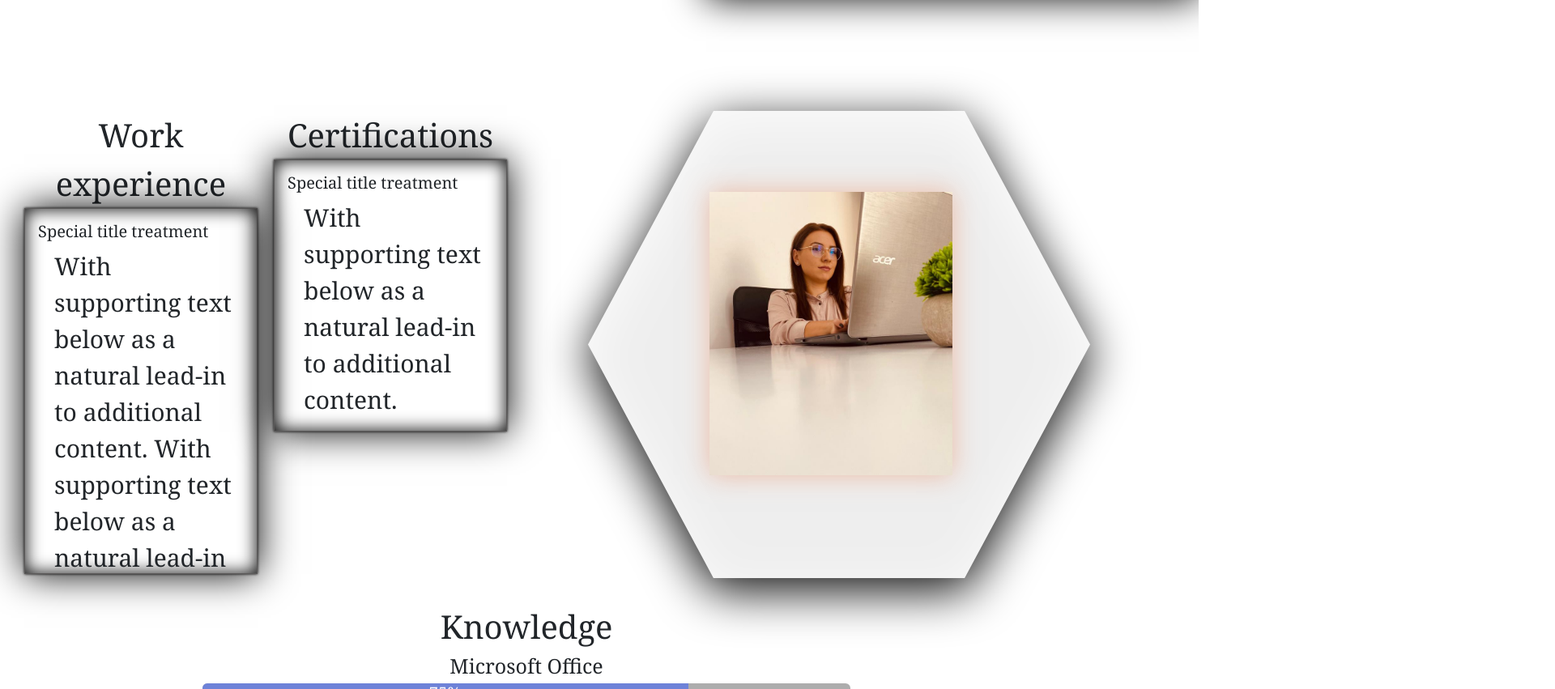
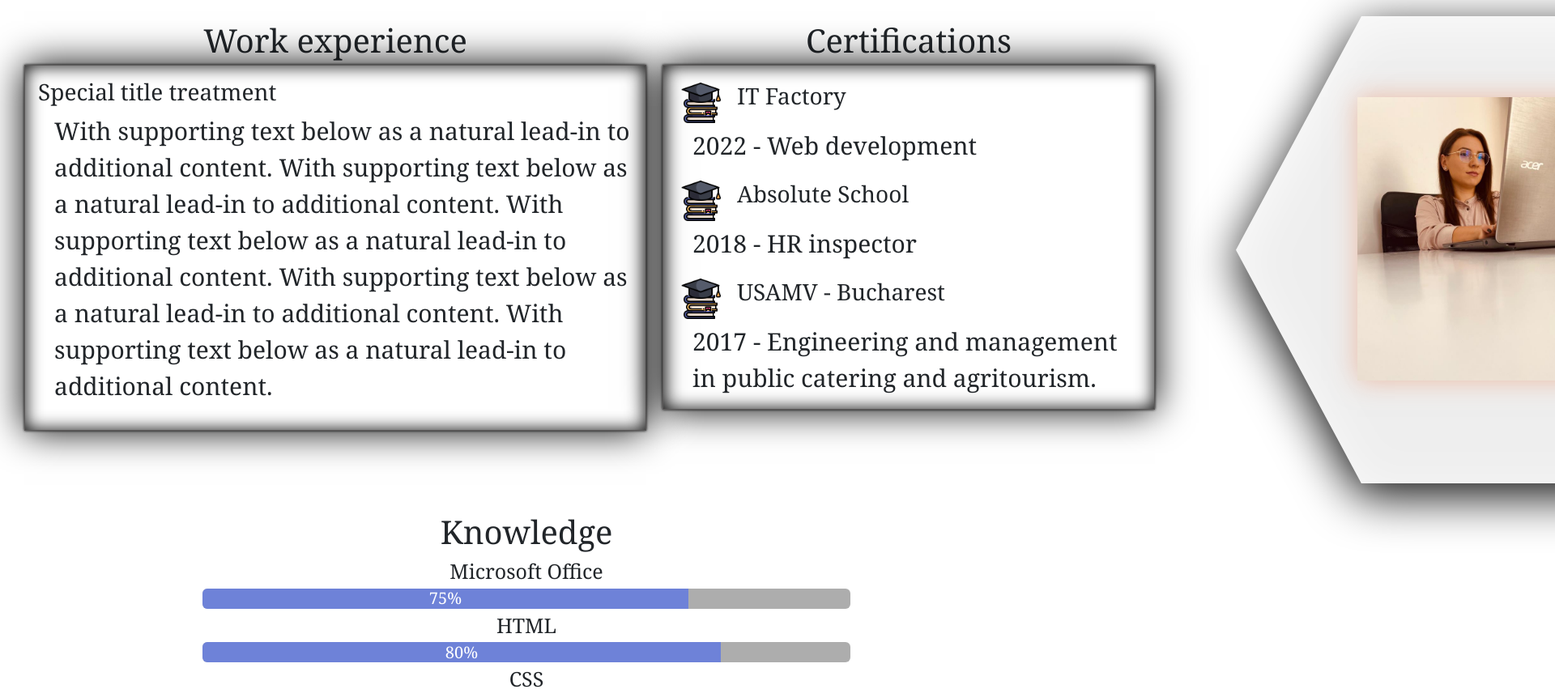
Before and after one commit to marina-t-itf/My-CV, a plain HTML site: page index.html in a window 1280 px wide. Shown: the part 827-1678 px from the top of the page at 81% size, 1920 px wide, since content can reach past the window. Drawn offline with Linux system fonts and the light colour scheme.

Commit message:
added more icon and certifications content

```diff
--- a/index.html
+++ b/index.html
@@ -28,7 +28,7 @@
                 <div class="box about-me">
                     <div class="boxTitle">About Me</div>
                     <div class="content">
-                        <div class="card" style="width: 38rem;">
+                        <div class="card" style="width: 58rem;">
                             <div class="card-body">
                               <p class="card-text"> I recently graduated from an accredited course in website development and I am ready to learn as much as possible in this field because I feel that I have found myself in it.<br>
                                 I am an ambitious person who does not give up easily.<br>
@@ -43,9 +43,9 @@
                 <div class="box workExperience">
                     <div class="boxTitle">Work experience</div>
                     <div class="content">
-                        <div class="card" style="width: 18rem;">
+                        <div class="card" style="width: 48rem;">
                             <div class="card-body overflow-auto">
-                            <h5 class="card-title">Special title treatment</h5>
+                            <h3 class="card-title">Special title treatment</h3>
                             <p class="card-text">With supporting text below as a natural lead-in to additional content.
                                 With supporting text below as a natural lead-in to additional content.
                                 With supporting text below as a natural lead-in to additional content.
@@ -59,10 +59,26 @@
                 <div class="box certifications">
                     <div class="boxTitle">Certifications</div>
                     <div class="content">
-                        <div class="card" style="width: 18rem;">
+                        <div class="card" style="width: 38rem;">
                             <div class="card-body">
-                              <h5 class="card-title">Special title treatment</h5>
-                              <p class="card-text">With supporting text below as a natural lead-in to additional content.</p>
+                                <span class="graduationIcon">
+                                    <img src="3rd-party/image/graduation.png">
+                                    <h3 class="card-title">IT Factory</h3><br>
+                                </span>
+                                <p class="card-text">2022 - Web development</p>
+
+                                <span class="graduationIcon">
+                                    <img src="3rd-party/image/graduation.png">
+                                    <h3 class="card-title">Absolute School</h3>
+                                </span>
+                                <p class="card-text">2018 - HR inspector</p>
+
+                                <span class="graduationIcon">
+                                    <img src="3rd-party/image/graduation.png">
+                                    <h3 class="card-title">USAMV - Bucharest</h3>
+                                </span>
+                                <p class="card-text">2017 - Engineering and management in public catering and agritourism.</p>
+
                             </div>
                         </div>
                     </div>
@@ -113,11 +129,17 @@
                 <div class="box hobby">
                     <div class="boxTitle">Hobby</div>
                     <div class="content">
-                        <div class="card" style="width: 40rem;">
+                        <div class="card" style="width: 48rem;">
                             <div class="card-body">
-                              <p class="card-text">
-                                I love to climb the mountain, ride my bike and draw.<br>
-                                I like comedy, action and psychological movies and I read logic or philosophy books.</p>
+                                <!-- <span class="hobbyIcon"> <img src="3rd-party/image/mental-health.png"></span> -->
+                                    <p class="card-text ">
+                                        I love to climb the mountain, ride my bike and draw. <br>
+                                        I like comedy, action and psychological movies and I read logic or philosophy books.
+
+                                    </p>
+
+
+
                             </div>
                         </div>
                     </div>
--- a/main.css
+++ b/main.css
@@ -133,6 +133,7 @@ body {
     color: black;
     /* text-shadow: -1px 0 white, 0 1px white, 1px 0 white, 0 -1px white; */
     width: 600px;
+    font-size: 50px;
 }
 
 .box {
@@ -161,10 +162,41 @@ body {
 
 }
 
+
+
+.overflow-auto {
+    position: relative;
+    height: 450px;
+}
+
+::-webkit-scrollbar {
+    background-color:#000000ab ;
+}
+::-webkit-scrollbar-button {
+    background-color:#666867 ;
+}
+::-webkit-scrollbar-thumb {
+    background-color: #b8b8b8
+}
+
 .certifications {
     padding-top: 100px;
     padding-left: 20px;
     flex-direction: column;
+}
+span.graduationIcon {
+    width: 360px;
+    height: 60px;
+    display: flex;
+    flex-direction: row;
+    justify-content: flex-start;
+}
+.graduationIcon>img {
+   width: 50px;
+   height: 50px;
+}
+.graduationIcon>h3 {
+    padding-left: 20px;
 }
 
 .knowledge {
@@ -199,6 +231,13 @@ div.item {
     flex-direction: column;
 
 }
+/* .text {
+    background-image: url("./3rd-party/image/mental-health.png");
+    background-position: fixed;
+    background-size: 20%;
+    background-repeat: no-repeat;
+    text-align: end;
+} */
 
 
 .contact {
@@ -206,39 +245,6 @@ div.item {
     display: flex;
     flex-direction: column;
 
-}
-
-
-.card {
-    --bs-card-bg: transparent;
-    box-shadow: 0 0 .2rem black,
-                /* 0 0 .2rem black,
-                0 0 2rem black, */
-                /* 0 0 0.8rem black, */
-                0 0 2.8rem black,
-                inset 0 0 1.3rem black;
-    --bs-card-border-radius: 0;
-    --bs-card-border-color: rgb(92 90 90);
-}
-
-.overflow-auto {
-    position: relative;
-    height: 450px;
-}
-
-::-webkit-scrollbar {
-    background-color:#000000ab ;
-}
-::-webkit-scrollbar-button {
-    background-color:#666867 ;
-}
-::-webkit-scrollbar-thumb {
-    background-color: #b8b8b8
-}
-
-p {
-    font-size: 30px;
-    padding-left: 20px;
 }
 a {
     display: flex;
@@ -260,6 +266,26 @@ span {
 .social-media-icon>img {
     width: 50px;
     height: 50px;
+}
+
+
+.card {
+    --bs-card-bg: transparent;
+    box-shadow: 0 0 .2rem black,
+                /* 0 0 .2rem black,
+                0 0 2rem black, */
+                /* 0 0 0.8rem black, */
+                0 0 2.8rem black,
+                inset 0 0 1.3rem black;
+    --bs-card-border-radius: 0;
+    --bs-card-border-color: rgb(92 90 90);
+}
+
+
+
+p {
+    font-size: 30px;
+    padding-left: 20px;
 }
 
 /* .third {
```
Also changed, not shown: 3rd-party/image/email.png, 3rd-party/image/github.png, 3rd-party/image/graduation.png (added), 3rd-party/image/linkedin.png, 3rd-party/image/mental-health.png (added), 3rd-party/image/mortarboard.png (added).
